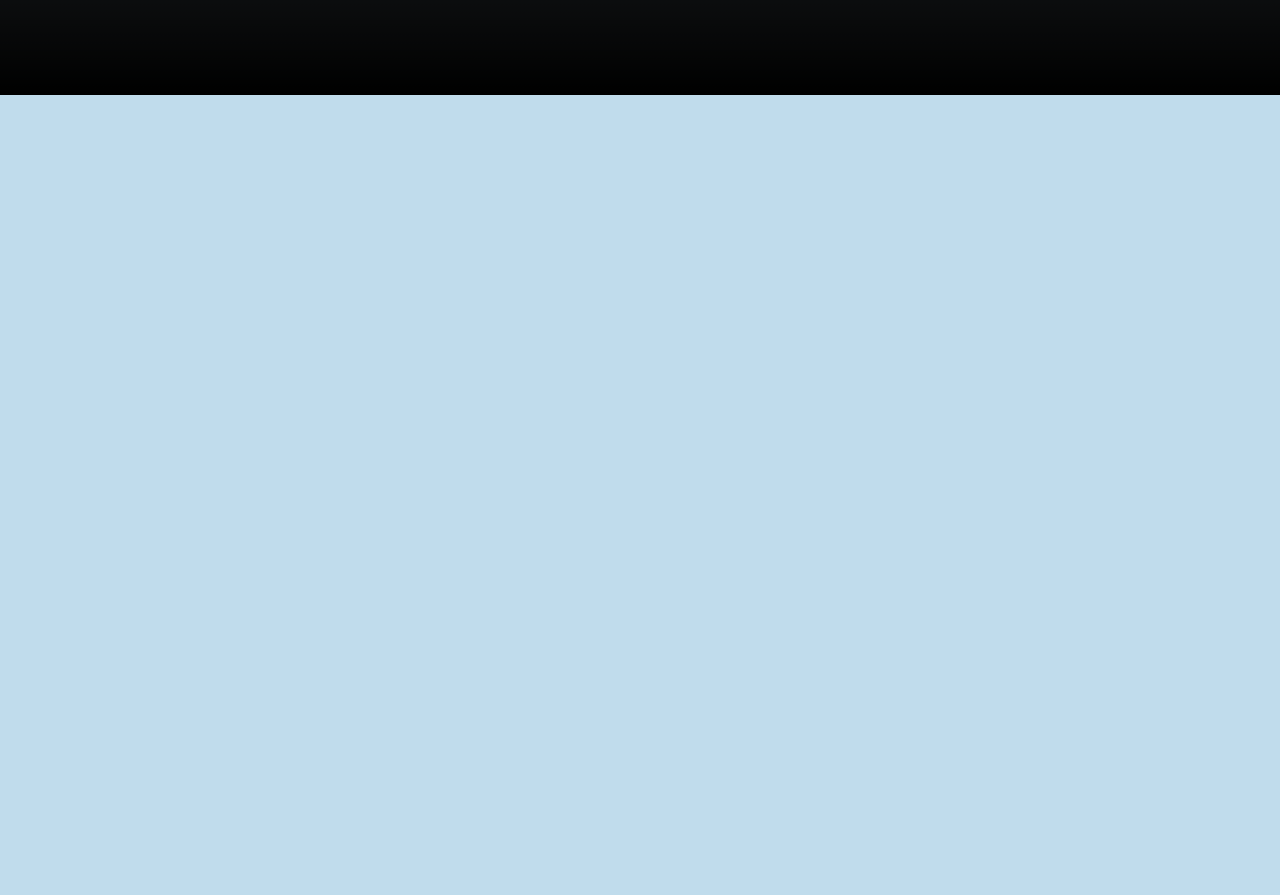
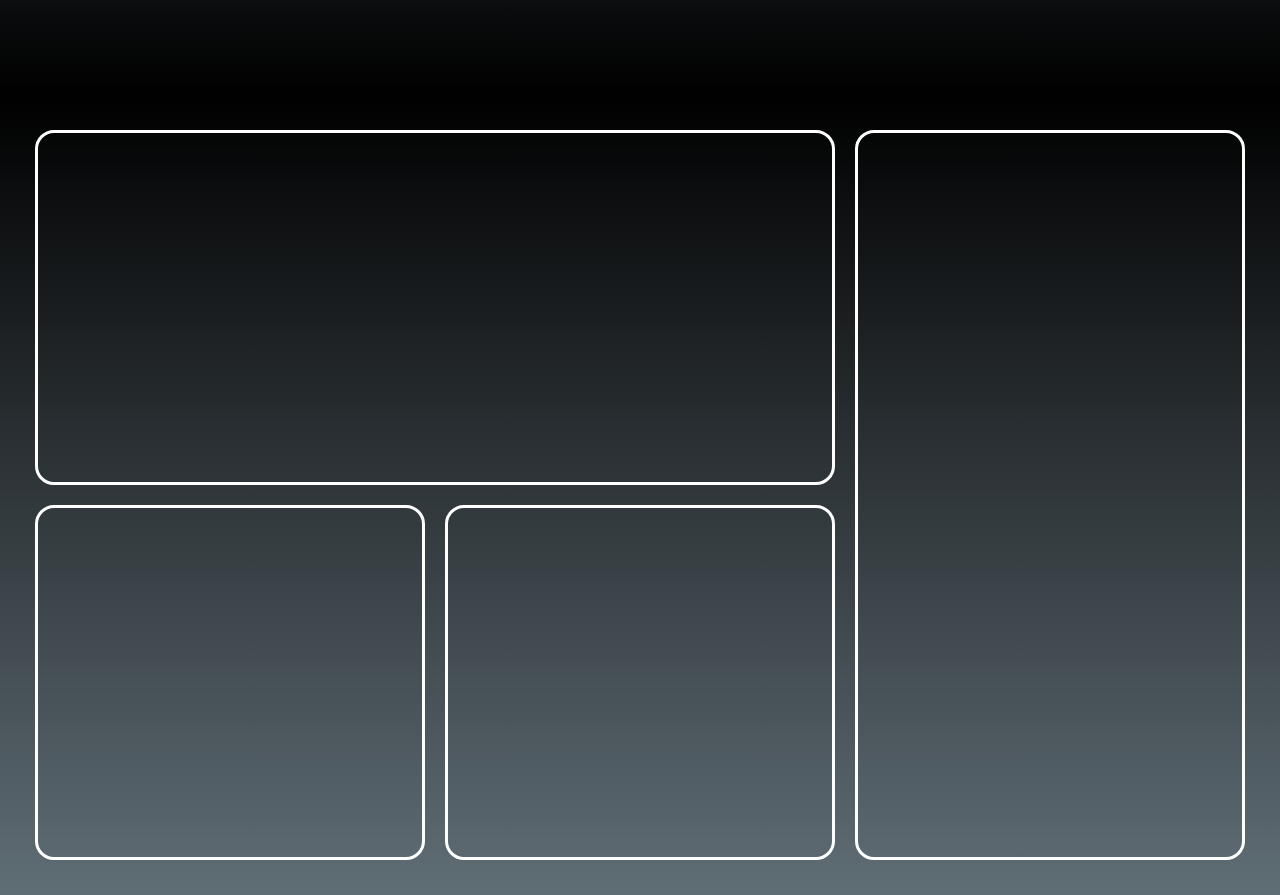
Before and after one commit to myrahkis/cyclone-landing-page, a Vue app: page / in a window 1280 px wide. Shown: the part 3105-4000 px from the top of the page. Before the commit the page ends 3200 px from the top, so only its background shows below. Built offline with nearby package versions, Linux system fonts and the light colour scheme.

Commit message:
fifth section

```diff
--- a/src/App.vue
+++ b/src/App.vue
@@ -3,6 +3,7 @@ import HeroSection from './components/HeroSection.vue'
 import DescriptionSection from './components/DescriptionSection.vue';
 import ThirdSection from './components/ThirdSection.vue';
 import FourthSection from './components/FourthSection.vue';
+import FifthSection from './components/FifthSection.vue';
 </script>
 
 <template>
@@ -10,6 +11,7 @@ import FourthSection from './components/FourthSection.vue';
   <DescriptionSection />
   <ThirdSection />
   <FourthSection />
+  <FifthSection />
 </template>
 
 <style scoped></style>
--- /dev/null
+++ b/src/components/FifthSection.vue
@@ -0,0 +1,42 @@
+<script setup></script>
+
+<template>
+  <section class="fifth-section">
+    <div class="fifth-grid">
+      <div class="grid-cell horiz-cell"><img src="" alt="" /></div>
+      <div class="grid-cell vert-cell"><img src="" alt="" /></div>
+      <div class="grid-cell"><img src="" alt="" /></div>
+      <div class="grid-cell"><img src="" alt="" /></div>
+    </div>
+  </section>
+</template>
+
+<style scoped>
+.fifth-section {
+  height: 100vh;
+  background: linear-gradient(to bottom, rgba(0, 0, 0), rgba(0, 0, 0, 0.5));
+  padding: 3.5rem;
+}
+.fifth-grid {
+  display: grid;
+  grid-template-columns: repeat(3, 1fr);
+  grid-template-rows: repeat(2, 1fr);
+  gap: 2rem;
+  height: 100%;
+}
+.grid-cell {
+  display: flex;
+  justify-content: center;
+  border: 3px solid white;
+  border-radius: 1.9rem;
+  padding: 2rem;
+  min-height: 0;
+}
+.horiz-cell {
+  grid-column: 1 / 3;
+}
+.vert-cell {
+  grid-column: 3 / -1;
+  grid-row: 1 / -1;
+}
+</style>
--- a/src/components/FourthSection.vue
+++ b/src/components/FourthSection.vue
@@ -44,7 +44,6 @@
   grid-template-rows: repeat(2, 1fr);
   gap: 2rem;
   min-width: 100%;
-  /* height: 100%; */
 }
 
 .grid-cell {
```
